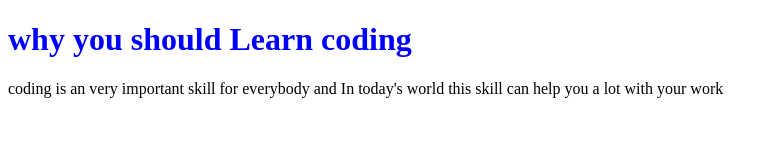
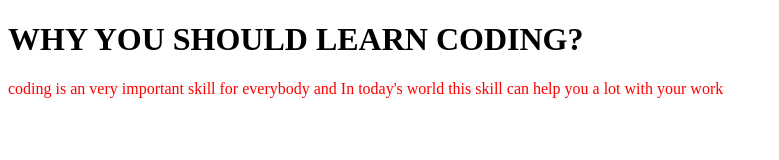
Before and after one commit to Sahi1234567890/Sahi1234567890, a plain HTML site: page Index.html in a window 1280 px wide. Shown: the whole page, without its empty margins (0-779 px from the left). Drawn offline with Linux system fonts and the light colour scheme.

Commit message:
changees

```diff
--- a/Index.html
+++ b/Index.html
@@ -4,7 +4,7 @@
 <title> my website </title>
 </head>
 <body>
-<h1 style="color:blue;"> why you should Learn coding </h1>
-<p> coding is an very important skill for everybody and In today's world this skill can help you a lot with your work </p>
+<h1 style="color:black;"> WHY YOU SHOULD LEARN CODING?</h1>
+<p style=color:red;> coding is an very important skill for everybody and In today's world this skill can help you a lot with your work </p>
 </body>
 </html>
```
